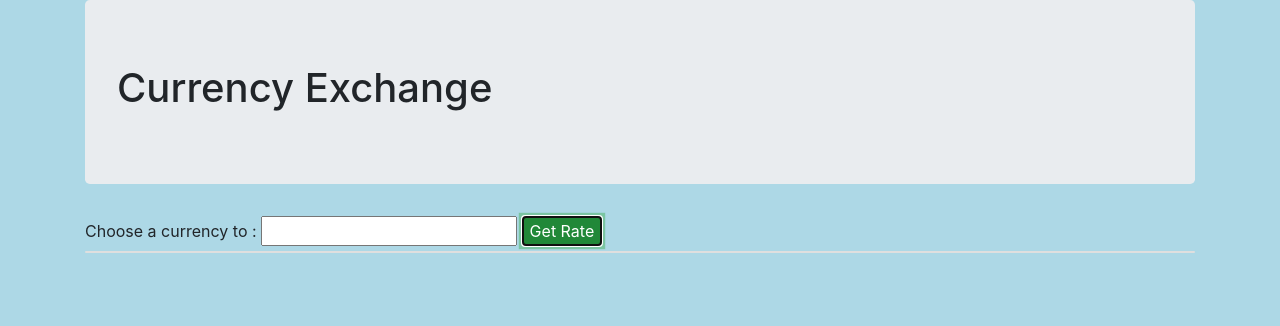
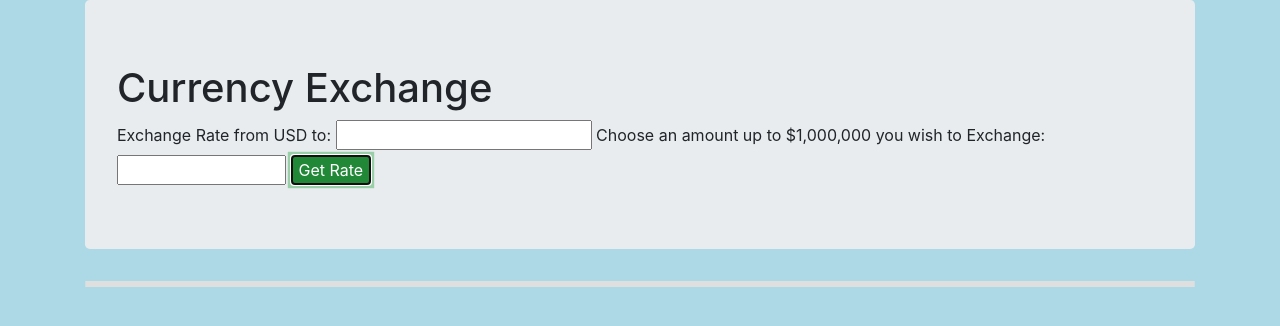
Before and after one commit to chansen1395/currency-exchange, a website built with webpack: page src/index.html in a window 1280 px wide. Both pictures are taken after a click on the button "Get Rate". Built offline with nearby package versions, Linux system fonts and the light colour scheme; no server answers.

Commit message:
add functionality for converting input to selected currency, displays exchange rate.

```diff
--- a/src/index.html
+++ b/src/index.html
@@ -6,12 +6,15 @@
   <div class="container">
     <div class="jumbotron">
       <h1>Currency Exchange</h1>
+      <label for="toExchange">Exchange Rate from USD to: </label>
+      <input id="toExchange" type="text" required>
+      <label for="amount">Choose an amount up to $1,000,000 you wish to Exchange: </label>
+      <input id="amount" type="number" min="0.01" step="0.01" max="1000000" required>
+      <button class="btn-success" id="exchange">Get Rate</button>
     </div>
-    <label for="toExchange">Choose a currency to :</label>
-    <input id="toExchange" type="text">
-    <!-- <input id="toExchange" min="0.01" step="0.01" max="1000000"> -->
-    <button class="btn-success" id="exchange">Get Rate</button>
     <div class="showRate card"></div>
+    <div class="showAmount card"></div>
+    <div class="showErrors card"></div>
   </div>
 </body>
 </html>
--- a/src/index.js
+++ b/src/index.js
@@ -14,14 +14,17 @@ function clearFields() {
 $(document).ready(function() {
   $('#exchange').click(function() {
     let currencyType = $('#toExchange').val();
+    let currencyAmount = $('#amount').val();
     clearFields();
+    $('.showErrors').empty();
 
     let promise = ExchangeRate.getRate(currencyType);
     promise.then(function(response) {
       const body = JSON.parse(response);
-      $(".showRate").append(`<p>Exchanging rate for 1 ` + body.base_code + ` is ` + body.conversion_rate.toFixed(2) + ` ` + body.target_code + `</p>`);
+      $(".showRate").append(`<p>Current exchange rate for 1 ` + body.base_code + ` is ` + body.conversion_rate.toFixed(2) + ` ` + body.target_code + `</p>`);
+      $(".showAmount").append(`<p>Exchange rate for ${currencyAmount} ` + body.base_code + ` is ` + (body.conversion_rate.toFixed(2) * currencyAmount) + ` ` + body.target_code + `</p>`);
     }, function(error) {
-      $('.showErrors').text(`There was an error processing your request: ${error}`);
+      $('.showErrors').text(`There was an error processing your request: ${error} Unsupported currency type: ${currencyType}`);
     });
 
     // let promise1 = MarsCam.getAPOD(earth_date);
```
